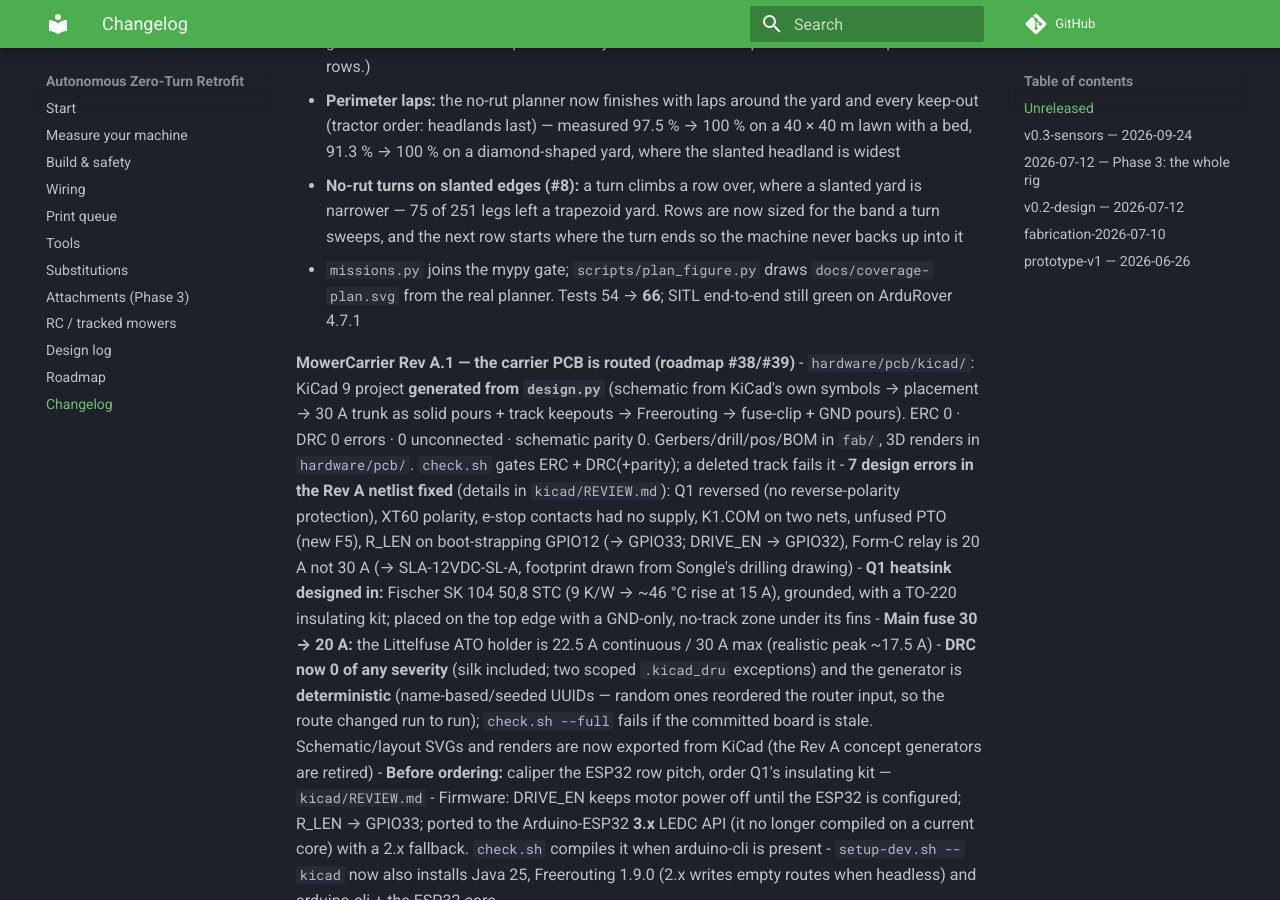
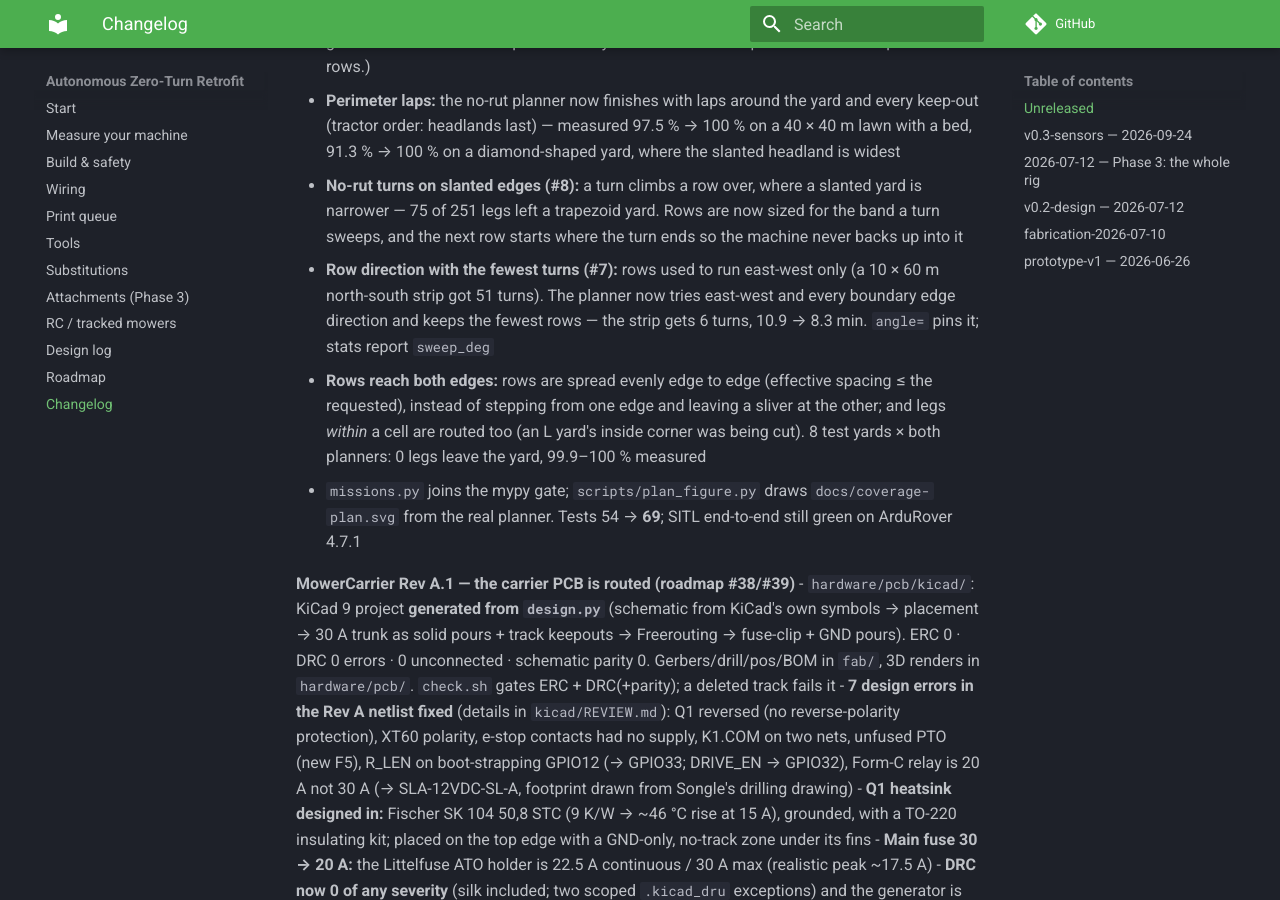
Before and after one commit to zohebzma2-cmyk/autonomous-mower, an MkDocs documentation site: the page built from docs/CHANGELOG.md, in a window 1280 px wide and 900 px high, scrolled down 993 px. Built offline with MkDocs 1.6.1 and Material for MkDocs 9.7.7, drawn with Linux system fonts in a browser that asks for light colours; comment, search, counter and statistics services are not loaded.

Commit message:
Docs: sweep angle, even rows, routed corners; figure regenerated (U yard now plans north-south); 69/69

```diff
--- a/docs/CHANGELOG.md
+++ b/docs/CHANGELOG.md
@@ -28,8 +28,15 @@ Milestones only — the blow-by-blow (with what forced every change) lives in
 - **No-rut turns on slanted edges (#8):** a turn climbs a row over, where a slanted yard is narrower —
   75 of 251 legs left a trapezoid yard. Rows are now sized for the band a turn sweeps, and the next
   row starts where the turn ends so the machine never backs up into it
+- **Row direction with the fewest turns (#7):** rows used to run east-west only (a 10 × 60 m north-south
+  strip got 51 turns). The planner now tries east-west and every boundary edge direction and keeps the
+  fewest rows — the strip gets 6 turns, 10.9 → 8.3 min. `angle=` pins it; stats report `sweep_deg`
+- **Rows reach both edges:** rows are spread evenly edge to edge (effective spacing ≤ the requested),
+  instead of stepping from one edge and leaving a sliver at the other; and legs *within* a cell are
+  routed too (an L yard's inside corner was being cut). 8 test yards × both planners: 0 legs leave
+  the yard, 99.9–100 % measured
 - `missions.py` joins the mypy gate; `scripts/plan_figure.py` draws `docs/coverage-plan.svg` from the
-  real planner. Tests 54 → **66**; SITL end-to-end still green on ArduRover 4.7.1
+  real planner. Tests 54 → **69**; SITL end-to-end still green on ArduRover 4.7.1
 
 **MowerCarrier Rev A.1 — the carrier PCB is routed (roadmap #38/#39)**
 - `hardware/pcb/kicad/`: KiCad 9 project **generated from `design.py`** (schematic from KiCad's own
```
Also changed, not shown: README.md (+5 -5 lines), docs/DESIGN-LOG.md (+1 -0 lines), docs/coverage-plan-dark.svg, docs/coverage-plan.svg, 1 other file.
